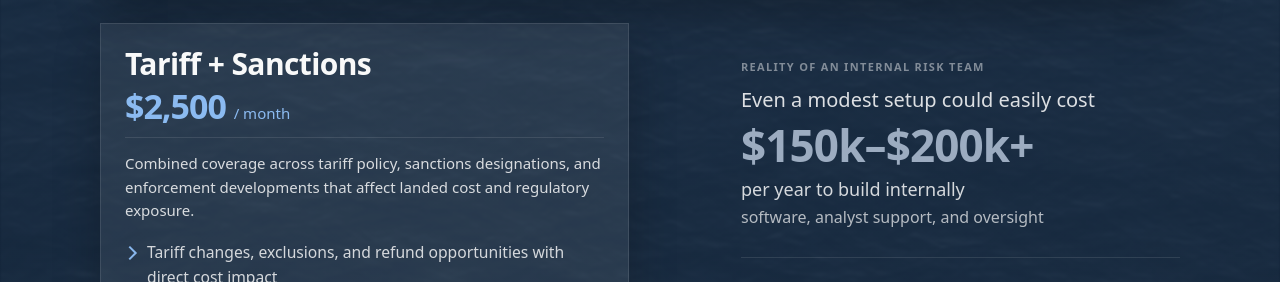
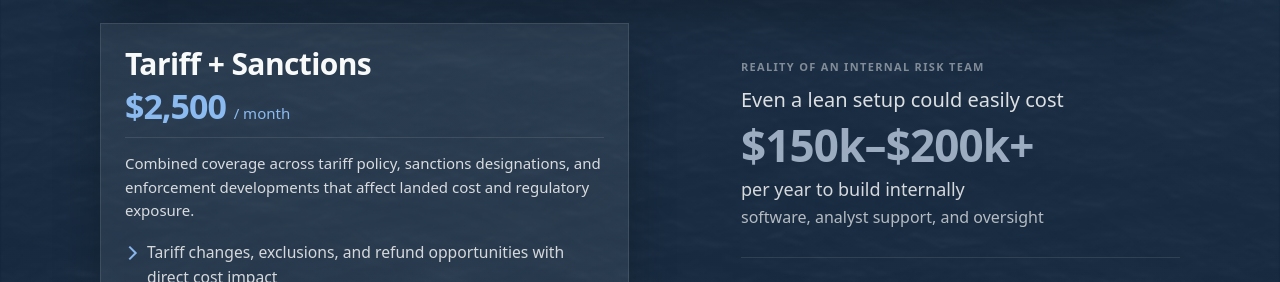
Before and after one commit to importrisk/import-risk-intelligence-site, a Jekyll site: the page built from pricing.html, in a window 1280 px wide and 900 px high, scrolled down 774 px. Shown: the part 174-456 px from the top of the window. Built offline with Jekyll 4.4.1, drawn with Linux system fonts in a browser that asks for light colours.

Commit message:
Update intro text for pricing support section

```diff
--- a/pricing.html
+++ b/pricing.html
@@ -117,7 +117,7 @@ description: Pricing and scope options for Import Risk Intelligence.
     <section class="pricing-support-section">
       <p class="pricing-support-kicker">Reality of an internal risk team</p>
 
-      <p class="pricing-support-intro">Even a modest setup could easily cost</p>
+      <p class="pricing-support-intro">Even a lean setup could easily cost</p>
       <p class="pricing-support-cost">$150k–$200k+</p>
       <p class="pricing-support-cost-sub">per year to build internally</p>
       <p class="pricing-support-cost-detail">software, analyst support, and oversight</p>
```
